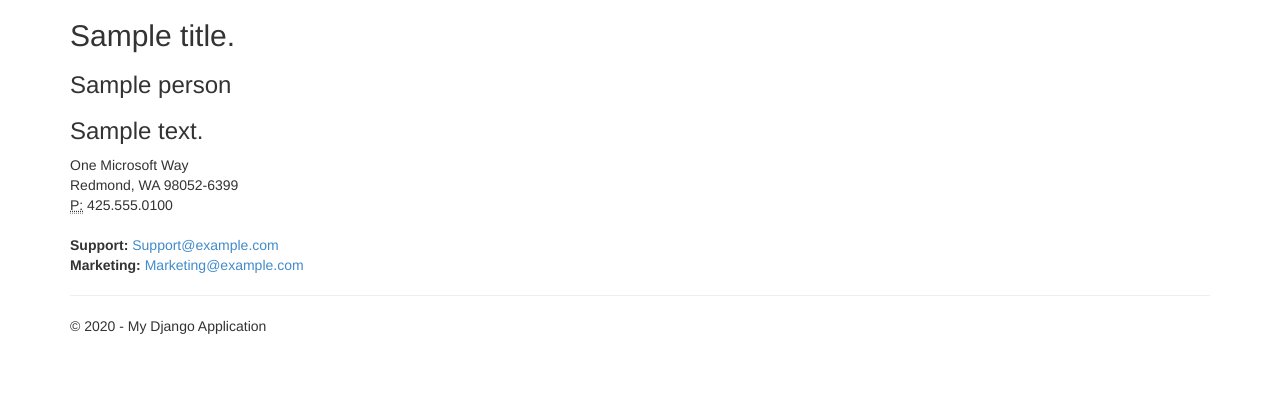
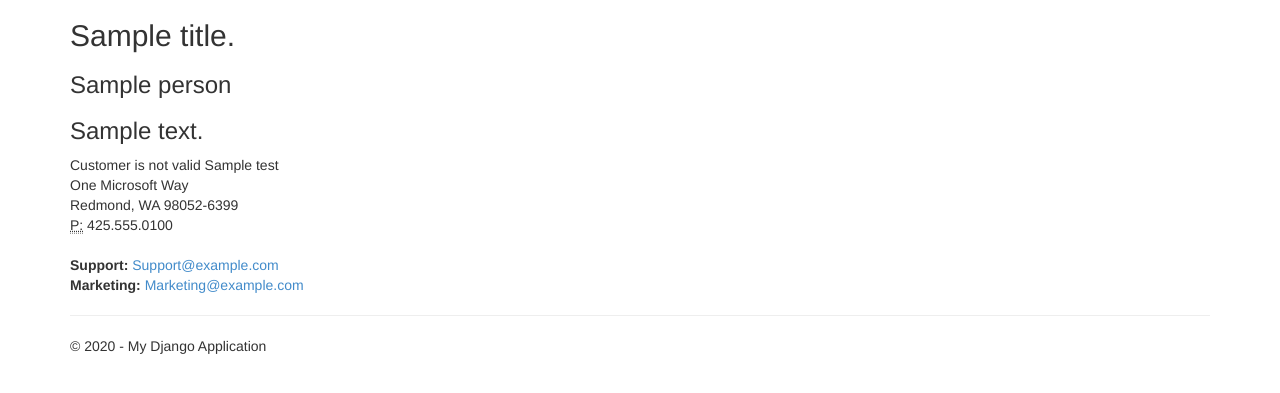
Before and after one commit to aaroncampf/LearningPython, a Django app: template DjangoWebProject1/DjangoWebProject1/app/templates/app/Test.html in a window 1280 px wide. Shown: the part 51-444 px from the top of the page. Run offline with Django 3.2, Linux system fonts and the light colour scheme; the template is opened without the code that fills it: most values are stand-ins (such as "Sample title", 1, 10 or a date in 2020); parts of the project's set-up code (start-up, migrations or seed data) failed here and were passed over; some libraries are stand-ins or nearby versions.

Commit message:
More Django

```diff
--- a/DjangoWebProject1/DjangoWebProject1/app/templates/app/Test.html
+++ b/DjangoWebProject1/DjangoWebProject1/app/templates/app/Test.html
@@ -8,6 +8,14 @@
 
 <h3>{{ Person.Name }}</h3>
 <h3>{{ Person.Address }}</h3>
+
+{% if IsCustomerIsValid %}
+        Customer is valid
+    {% else %}
+        Customer is not valid
+{% endif %}
+
+{% autoescape off %}{{ Test }}{% endautoescape %}
 
 <address>
     One Microsoft Way<br />
--- a/DjangoWebProject1/DjangoWebProject1/app/views.py
+++ b/DjangoWebProject1/DjangoWebProject1/app/views.py
@@ -63,6 +63,7 @@ def Test(request, id):
     Test = Company.objects
     Record = Company()
     Record = Test.get(id = id)
+
     return render(
         request,
         'app/Test.html',
@@ -71,6 +72,8 @@ def Test(request, id):
             'title':'About',
             'message':'Your application description page.',
             'year':datetime.now().year,
-            'Person': Record
+            'Person': Record,
+            'IsCustomerIsValid': False,
+            'Test' : '<h3>Hello World</h3>'
         })
     )
```
Also changed, not shown: 1 other file.
